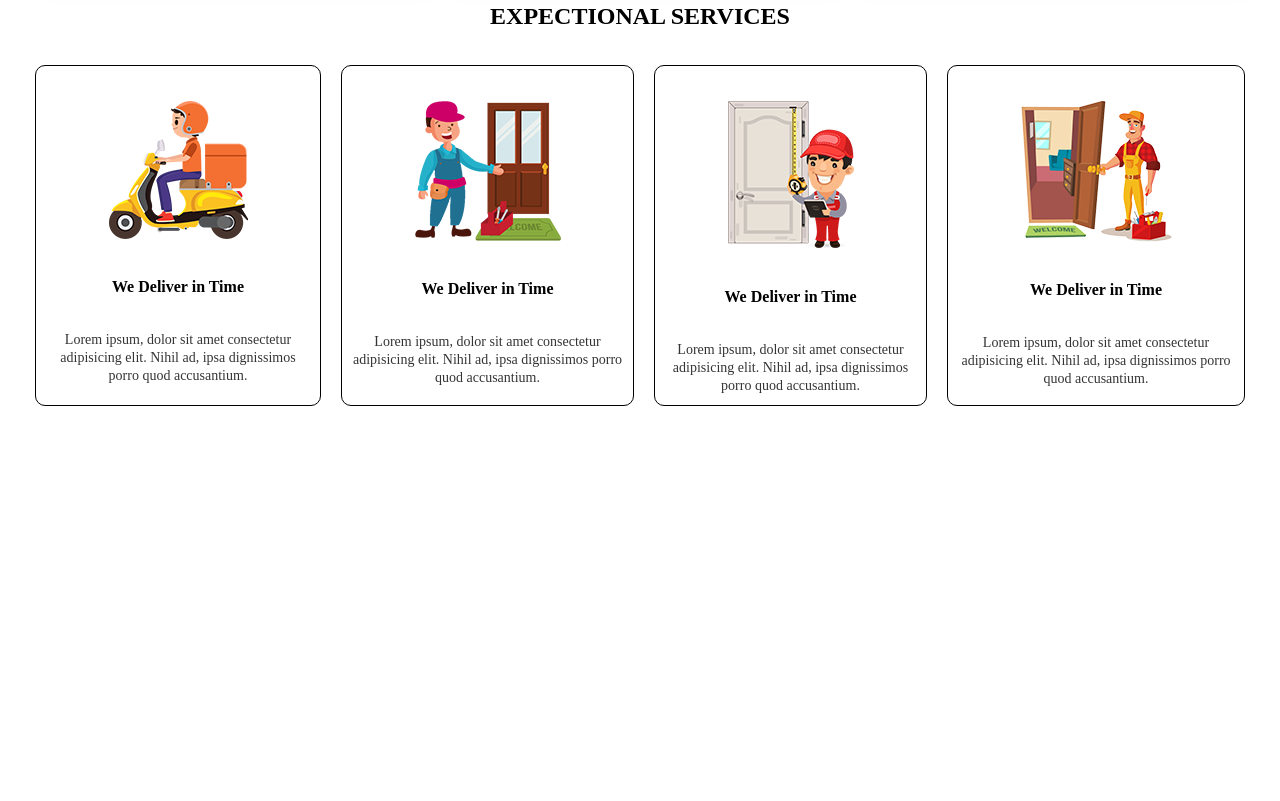
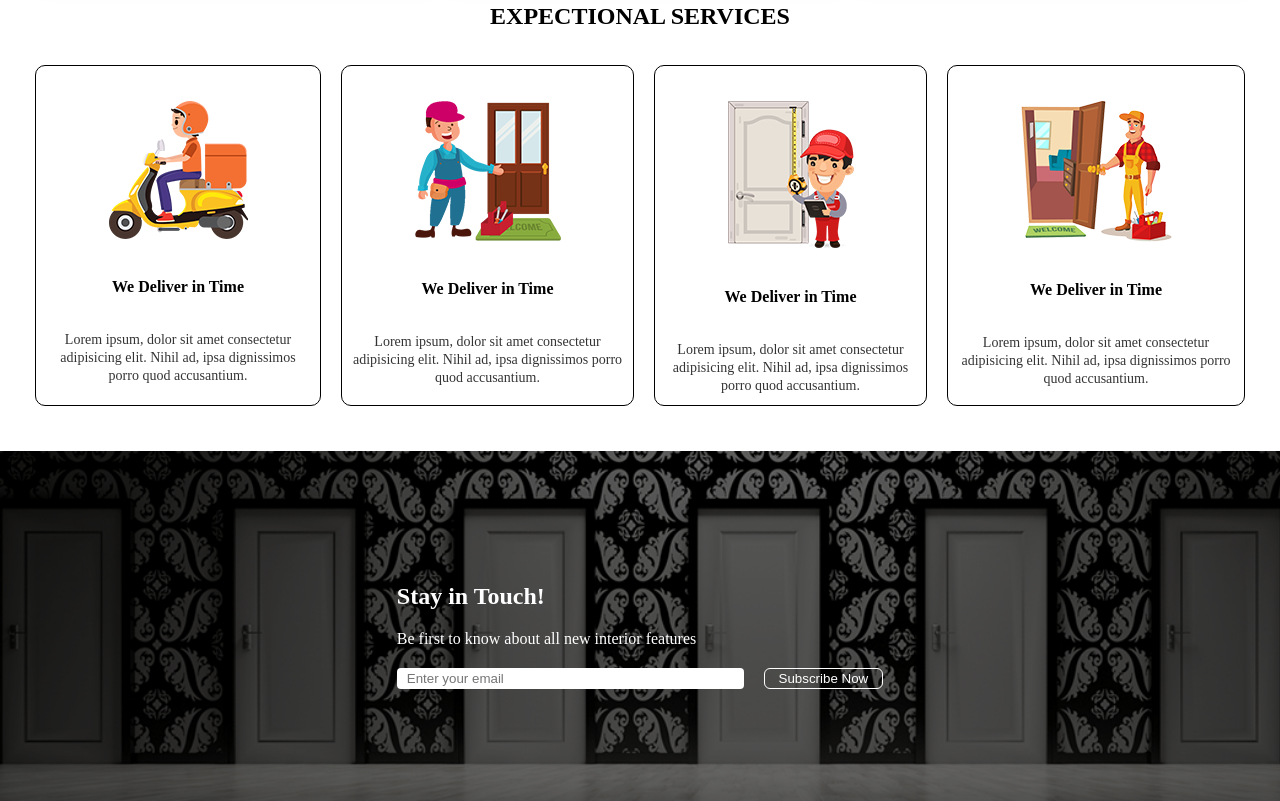
Before and after one commit to sampath-ops/Maestro-Furnitures, a plain HTML site: page index.html in a window 1280 px wide. Shown: the part 2994-3795 px from the top of the page. Before the commit the page ends 3445 px from the top, so only its background shows below. Drawn offline with Linux system fonts and the light colour scheme; files whose address does not match are found by name.

Commit message:
updated: subscribe

```diff
--- a/My Page.html
+++ b/index.html
@@ -187,5 +187,15 @@
 			</div>
 		</div>
 	</section>
+	<section class="stay_in_touch">
+		<div class="stay_content-waraper">
+			<h2>Stay in Touch!</h2>
+			<p>Be first to know about all new interior features</p>
+			<div class="subscribe_wrap">
+				<input type="email" placeholder="Enter your email">
+				<button>Subscribe Now</button>
+			</div>
+		</div>
+	</section>
 </body>
 </html>
--- a/page.css
+++ b/page.css
@@ -182,3 +182,36 @@ body{
     line-height: 18px;
     opacity: 0.8;
 }
+.stay_in_touch{
+	background: url(./images/13.png);
+    height: 350px;
+    background-repeat: no-repeat;
+    background-size: cover;
+    display: flex;
+    justify-content: center;
+    align-items: center;
+}
+.stay_content-waraper{
+	color: white;
+    width: 38%;
+}
+.stay_content-waraper > h2, .stay_content-waraper > p{
+	margin: 20px 0;
+}
+.subscribe_wrap{
+	display: grid;
+    grid-template-columns: 2fr auto;
+	column-gap: 20px;
+}
+.subscribe_wrap > input{
+	padding: 2px 10px;
+    border-radius: 4px;
+    border: none;
+}
+.subscribe_wrap > button{
+	background: none;
+    color: white;
+    border: 1px solid white;
+    padding: 2px 14px;
+    border-radius: 6px;
+}
```
